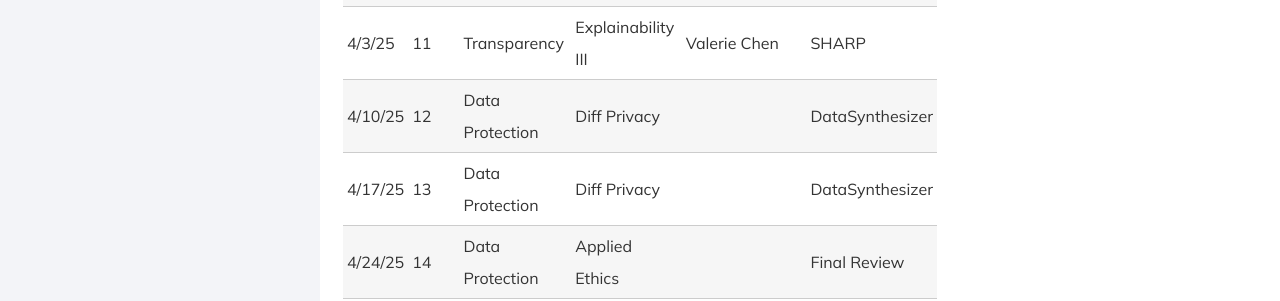
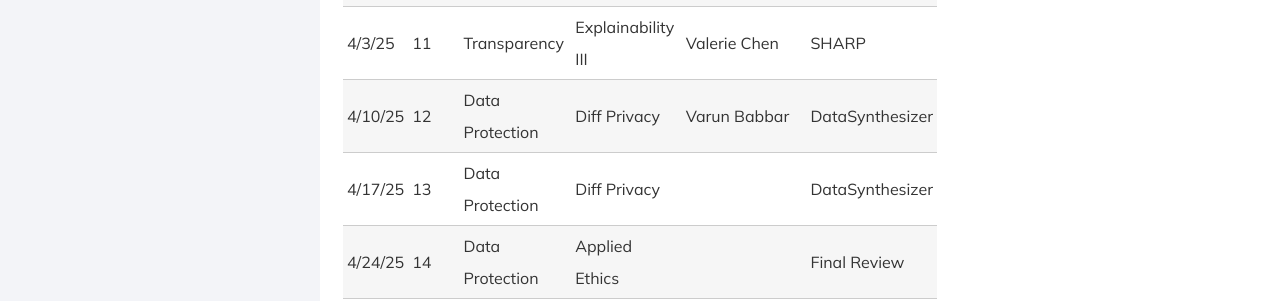
Before and after one commit to DataResponsibly/rds25, a Jekyll site: the page built from modules/ds_ua_202/_posts/2000-01-01-DS-UA-202.md, in a window 1280 px wide. Shown: the part 998-1299 px from the top of the page. Built offline with Jekyll 4.4.1, drawn with Linux system fonts in a browser that asks for light colours; nearby versions of some CDN libraries.

Commit message:
Varun Babbar

```diff
--- a/modules/ds_ua_202/_posts/2000-01-01-DS-UA-202.md
+++ b/modules/ds_ua_202/_posts/2000-01-01-DS-UA-202.md
@@ -21,7 +21,7 @@ title: DS-UA 202
 | 3/20/25    | 9    | Midterm Exam    |                   |                              | LIME               |
 | 3/27/25    | 10   | Spring Break    |                   |                              |                    |
 | 4/3/25     | 11   | Transparency    | Explainability III| Valerie Chen                              | SHARP              |
-| 4/10/25    | 12   | Data Protection | Diff Privacy      |                              | DataSynthesizer    |
+| 4/10/25    | 12   | Data Protection | Diff Privacy      |Varun Babbar                             | DataSynthesizer    |
 | 4/17/25    | 13   | Data Protection | Diff Privacy      |                              | DataSynthesizer    |
 | 4/24/25    | 14   | Data Protection | Applied Ethics    |                              | Final Review       |
 | 5/1/25     | 15   | Final Exam      |                   |                              | Project OH         |
```
